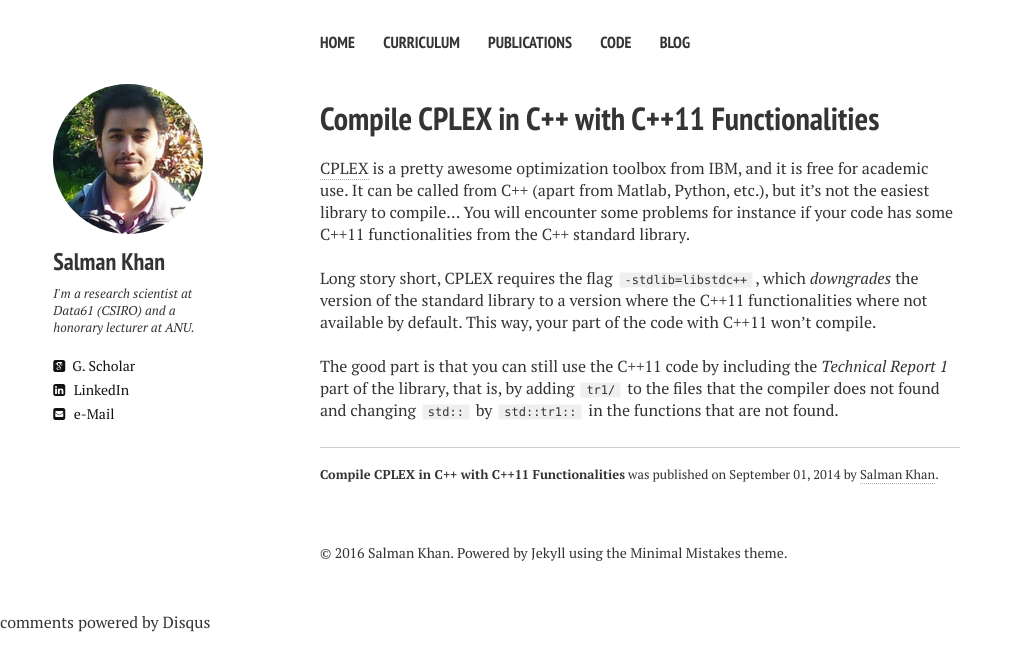
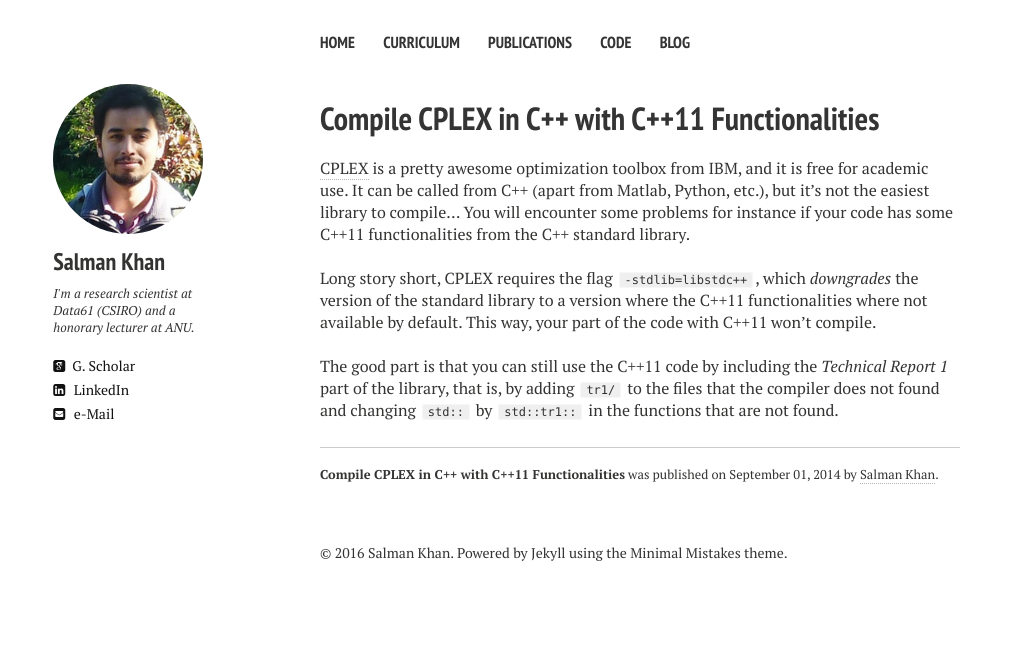
Before and after one commit to awaisrauf/salman-h-khan.github.io, a Jekyll site: the page built from _posts/2014-09-01-compiling-cplex-with-c++11-functionalities.md, in a window 1280 px wide. Shown: the top 671 px of the page, without its empty margins (0-1023 px from the left). Built offline with Jekyll 4.4.1, drawn with Linux system fonts in a browser that asks for light colours; nearby versions of some CDN libraries; comment, search, counter and statistics services are not loaded; some of the changed lines change nothing that is shown.

Commit message:
Update _config.yml

```diff
--- a/_config.yml
+++ b/_config.yml
@@ -2,9 +2,6 @@
 description:      My academic webpage.
 # Your site's domain goes here. Leave localhost server or blank when working locally.
 url:              http://salman-h-khan.github.io
-#http://localhost:5000
-#http://jponttuset.github.io
-disqus_shortname: jponttuset
 
 # Owner/author information
 owner:
@@ -18,6 +15,7 @@
   google_scholar: M59O9lkAAAAJ
   #google_plus: 113718226018314522413
   #github: jponttuset
+
 # Analytics and webmaster tools stuff goes here
 google_analytics: UA-52736040-1
 google_verify:
@@ -39,7 +37,7 @@
     url: /blog/
 
 # http://en.wikipedia.org/wiki/List_of_tz_database_time_zones
-timezone:    Europe/Zurich
+timezone:    Australia/ACT
 future:      true
 #pygments:    true
 highlighter: rouge
```
